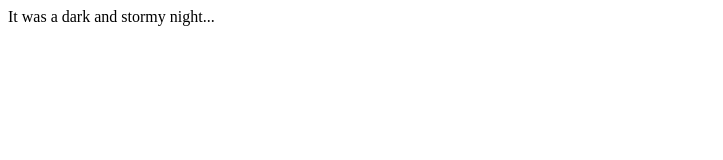
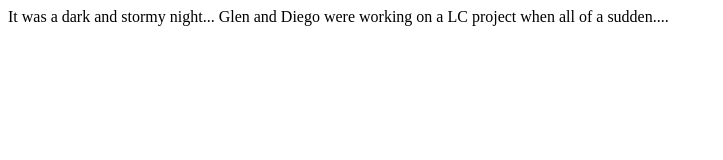
Before and after one commit to Pierrekid/fireside-story, a plain HTML site: page index.html in a window 1280 px wide. Shown: the whole page, without its empty margins (0-723 px from the left). Drawn offline with Linux system fonts and the light colour scheme.

Commit message:
added a couple of lines

```diff
--- a/index.html
+++ b/index.html
@@ -1,5 +1,8 @@
 <html>
   <body>
-    <p>It was a dark and stormy night...</p>
+    <p>It was a dark and stormy night...
+      Glen and Diego were working on a LC project
+      when all of a sudden....
+    </p>
   </body>
 </html>
```
